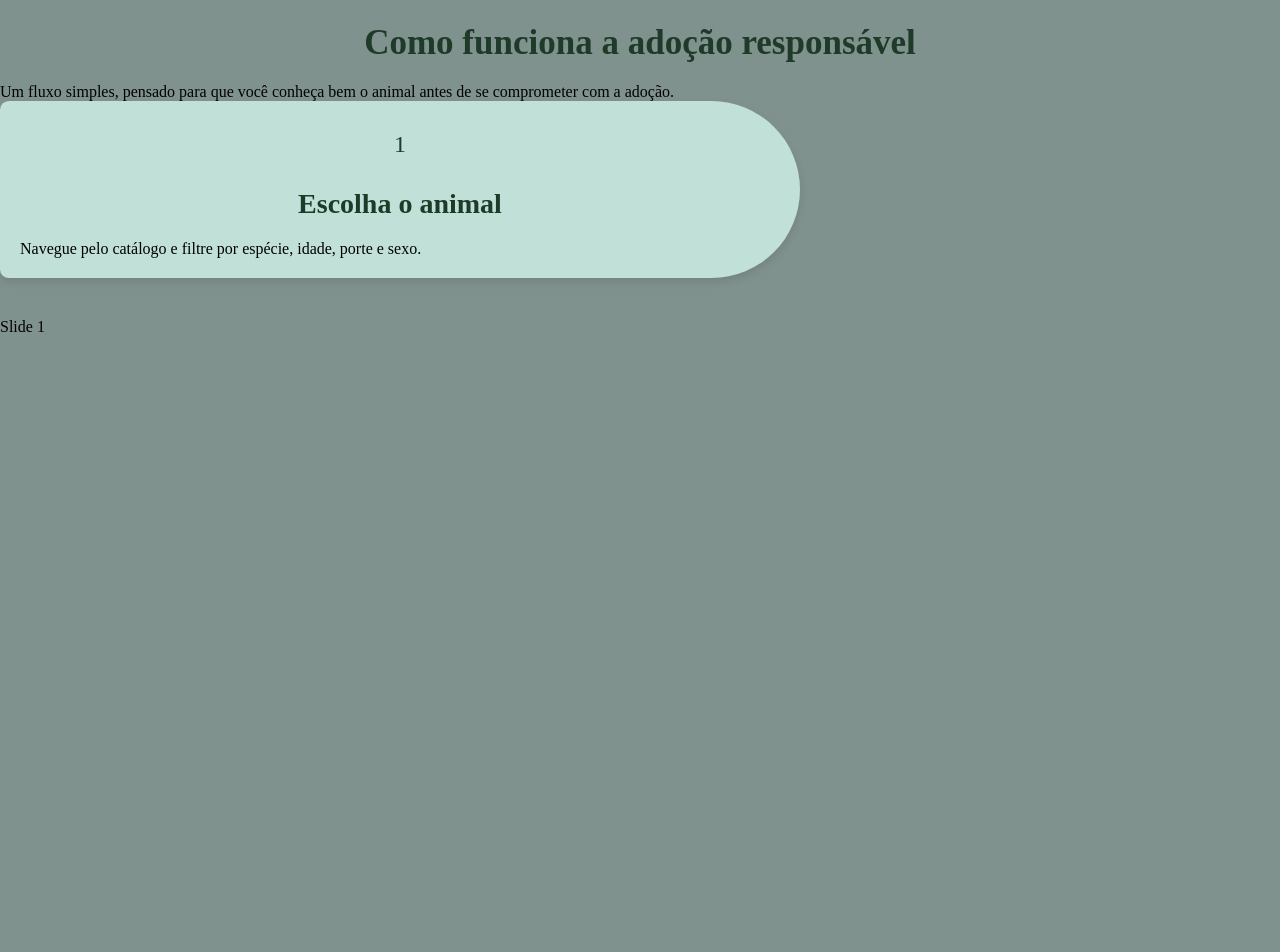
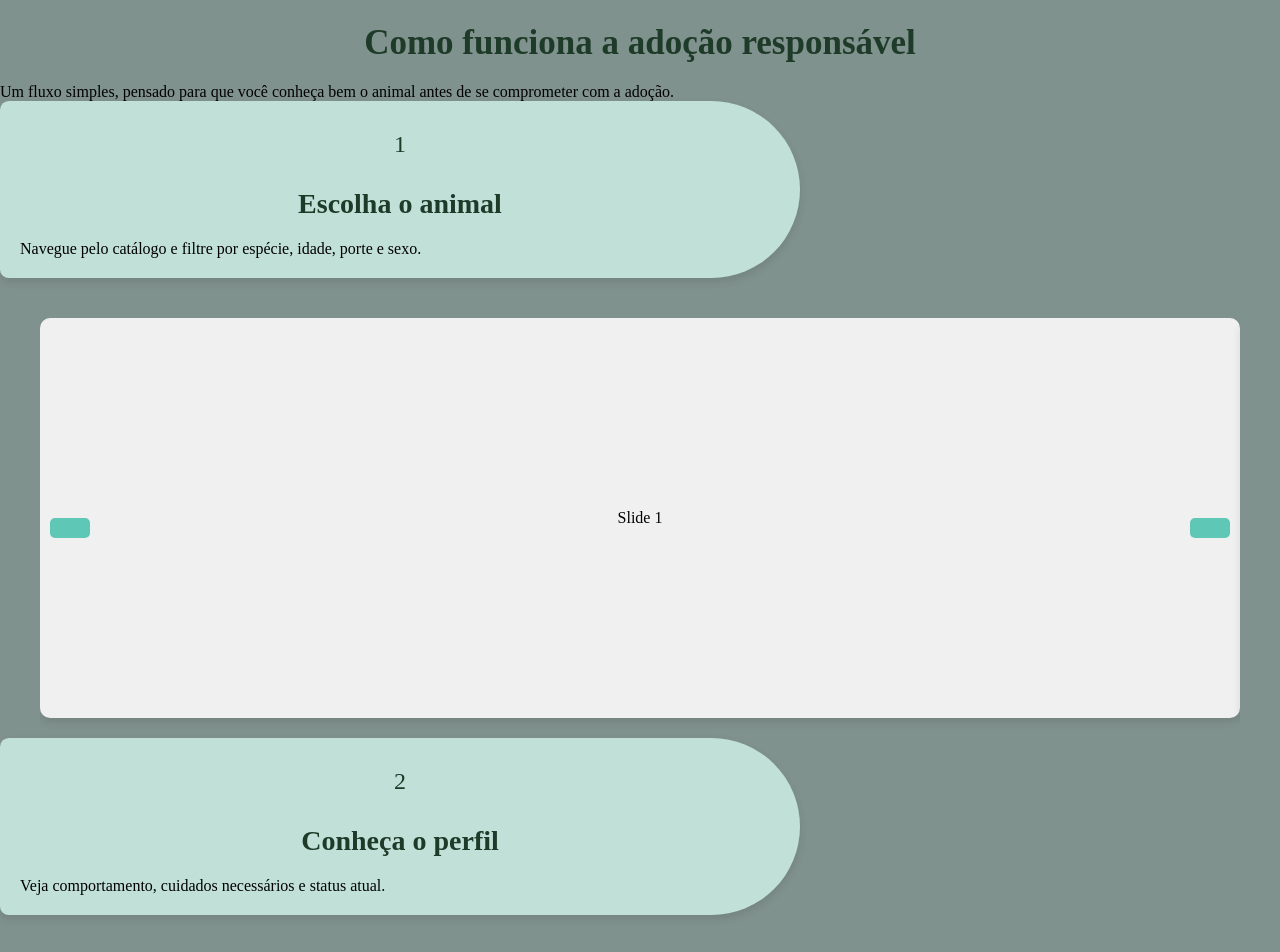
Before and after one commit to MillerMagnus/PataCerta-pi, a plain HTML site: page home.html in a window 1280 px wide. Shown: the part 473-1425 px from the top of the page. Drawn offline with Linux system fonts and the light colour scheme; a web font is replaced by a local one.

Commit message:
carrosel y typos

```diff
--- a/home.html
+++ b/home.html
@@ -8,9 +8,10 @@
     <link href="https://fonts.googleapis.com/css2?family=Caveat:wght@400..700&family=Mogra&display=swap" rel="stylesheet">
 
     <script src="script.js" defer></script>
+    <script src="animação.js" defer></script>
     <meta charset="UTF-8">
     <meta name="viewport" content="width=device-width, initial-scale=1.0">
-    <title>Pata Certa</title>
+    <title>Home | Pata Certa</title>
 </head>
 <body>
 
@@ -60,7 +61,6 @@
 <div class="carousel" role="region" aria-label="Galeria de produtos">
     <ul class="carousel-track">
         <li class="carousel-slide" aria-hidden="false">Slide 1</li>
-        <img src="produto-01.jpg" alt="Produto 1" width="1200" height="800" loading="lazy">
         <li class="carousel-slide" aria-hidden="true">Slide 2</li>
         <li class="carousel-slide" aria-hidden="false">Slide 3</li>
         <li class="carousel-slide" aria-hidden="true">Slide 4</li>
@@ -106,12 +106,12 @@
         </div>
         <nav aria-label="Links do rodapé">
             <ul class="pilha">
-            <li><a href="catalogo.html" style="color: #1e3b29;">Ver catálogo</a></li>
+            <li><a href="catalogo.html">Ver catálogo</a></li>
             <br>
-            <li><a href="solicitacoes.html" style="color: #1e3b29;">Minhas solicitações</a></li>
+            <li><a href="solicitacoes.html">Minhas solicitações</a></li>
             </ul>
         </nav>
-        <p style="color: #545e5d;">&copy; 2026 Pata Certa.</p>
+        <p> &copy; 2026 Pata Certa.</p>
     </div>
 </footer>
 </body>
--- a/style.css
+++ b/style.css
@@ -6,6 +6,62 @@
     box-sizing: border-box;
     text-decoration: none;
 }
+/* carrosel */
+
+.carousel {
+    position: relative;
+    width: 100%;
+    max-width: 1200px;
+    margin: 0 auto;
+    overflow: hidden;
+}
+
+.carousel-track {
+    display: flex;
+    transition: transform 0.5s ease-in-out;
+}
+
+.carousel-slide {
+    display: flex;
+    justify-content: center;
+    align-items: center;
+    height: 400px;
+    background-color: #f0f0f0;
+    border-radius: 10px;
+    box-shadow: 0 4px 8px rgba(0, 0, 0, 0.1);
+    margin-bottom: 20px;
+}
+
+.prev {
+    position: absolute;
+    top: 50%;
+    left: 10px;
+    transform: translateY(-50%);
+    background-color: #5ec7b5;
+    color: #1e3b29;
+    border: none;
+    padding: 10px 20px;
+    border-radius: 5px;
+    cursor: pointer;
+    font-size: 16px;
+}
+
+.next {
+    position: absolute;
+    top: 50%;
+    right: 10px;
+    transform: translateY(-50%);
+    background-color: #5ec7b5;
+    color: #1e3b29;
+    border: none;
+    padding: 10px 20px;
+    border-radius: 5px;
+    cursor: pointer;
+    font-size: 16px;
+}
+
+
+
 
 /*----------------------------------------------------------------*/
 /* HOME, header, nav y footer */
```
Also changed, not shown: catalogo.html (+4 -5 lines), favoritos.html (+4 -4 lines), formulario.html (+4 -4 lines), perfil.html (+6 -4 lines), perfilpet.html (+5 -5 lines), solicitacoes.html (+5 -5 lines).
